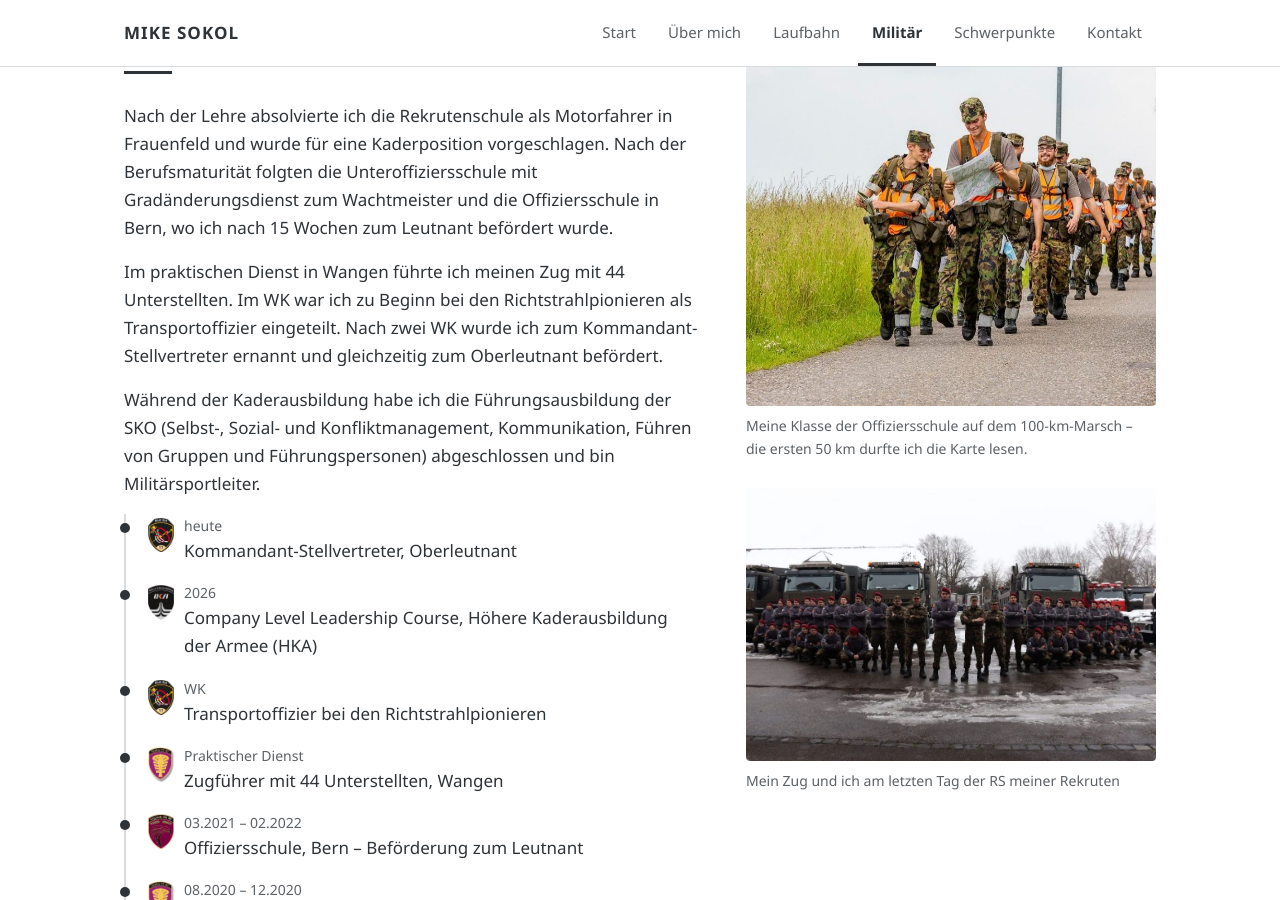
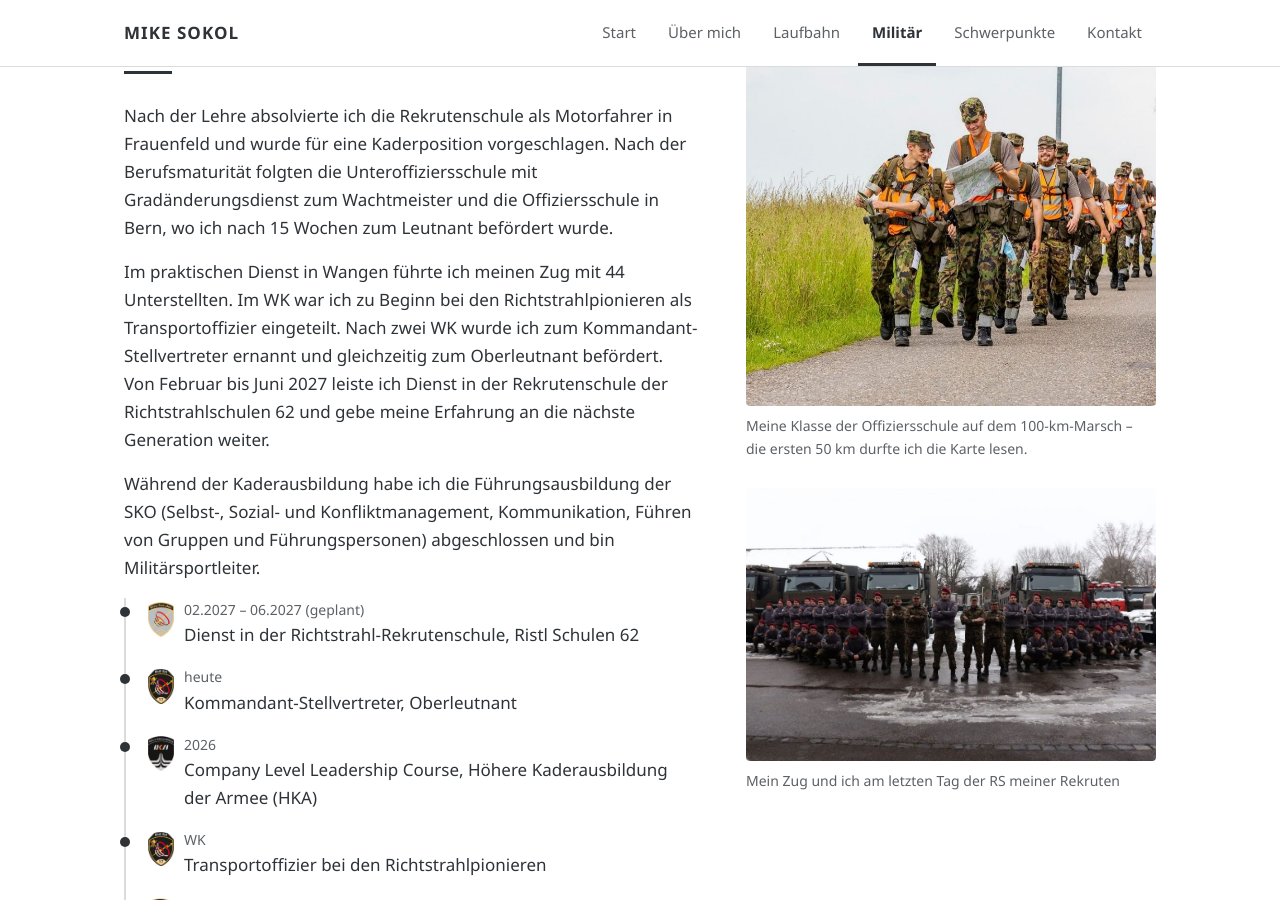
Before and after one commit to Mykey1835/mikesokol-website, a Jekyll site: the page built from _seiten/militaer.md, in a window 1280 px wide and 900 px high, scrolled down 327 px. Built offline with Jekyll 4.4.1, drawn with Linux system fonts in a browser that asks for light colours.

Commit message:
Geplanter Dienst Ristl Schulen 62, Tab-Bild vorbereitet
Co-Authored-By: Claude Opus 5.5 <noreply@anthropic.com>
Claude-Session: https://claude.ai/code/session_011hthjTbG7UK3y2j2H5ntXq

```diff
--- a/_layouts/default.html
+++ b/_layouts/default.html
@@ -12,6 +12,8 @@
 <meta property="og:image" content="{{ site.url }}/img/portrait.jpg">
 <link rel="canonical" href="{{ site.url }}{{ page.url }}">
 <link rel="stylesheet" href="{{ '/style.css' | relative_url }}">
+{% if e.favicon %}<link rel="icon" type="image/png" href="{{ e.favicon | relative_url }}">
+<link rel="apple-touch-icon" href="{{ e.favicon | relative_url }}">{% endif %}
 </head>
 <body>
 
--- a/_seiten/militaer.md
+++ b/_seiten/militaer.md
@@ -10,10 +10,13 @@ abschnitte:
     text: |
       Nach der Lehre absolvierte ich die Rekrutenschule als Motorfahrer in Frauenfeld und wurde für eine Kaderposition vorgeschlagen. Nach der Berufsmaturität folgten die Unteroffiziersschule mit Gradänderungsdienst zum Wachtmeister und die Offiziersschule in Bern, wo ich nach 15 Wochen zum Leutnant befördert wurde.
 
-      Im praktischen Dienst in Wangen führte ich meinen Zug mit 44 Unterstellten. Im WK war ich zu Beginn bei den Richtstrahlpionieren als Transportoffizier eingeteilt. Nach zwei WK wurde ich zum Kommandant-Stellvertreter ernannt und gleichzeitig zum Oberleutnant befördert.
+      Im praktischen Dienst in Wangen führte ich meinen Zug mit 44 Unterstellten. Im WK war ich zu Beginn bei den Richtstrahlpionieren als Transportoffizier eingeteilt. Nach zwei WK wurde ich zum Kommandant-Stellvertreter ernannt und gleichzeitig zum Oberleutnant befördert. Von Februar bis Juni 2027 leiste ich Dienst in der Rekrutenschule der Richtstrahlschulen 62 und gebe meine Erfahrung an die nächste Generation weiter.
 
       Während der Kaderausbildung habe ich die Führungsausbildung der SKO (Selbst-, Sozial- und Konfliktmanagement, Kommunikation, Führen von Gruppen und Führungspersonen) abgeschlossen und bin Militärsportleiter.
     stationen:
+      - zeit: "02.2027 – 06.2027 (geplant)"
+        text: Dienst in der Richtstrahl-Rekrutenschule, Ristl Schulen 62
+        wappen: /img/wappen/ristl_s62.png
       - zeit: "heute"
         text: Kommandant-Stellvertreter, Oberleutnant
         wappen: /img/wappen/ristl_bat17.png
```
Also changed, not shown: .pages.yml, img/wappen/ristl_s62.png (added).
